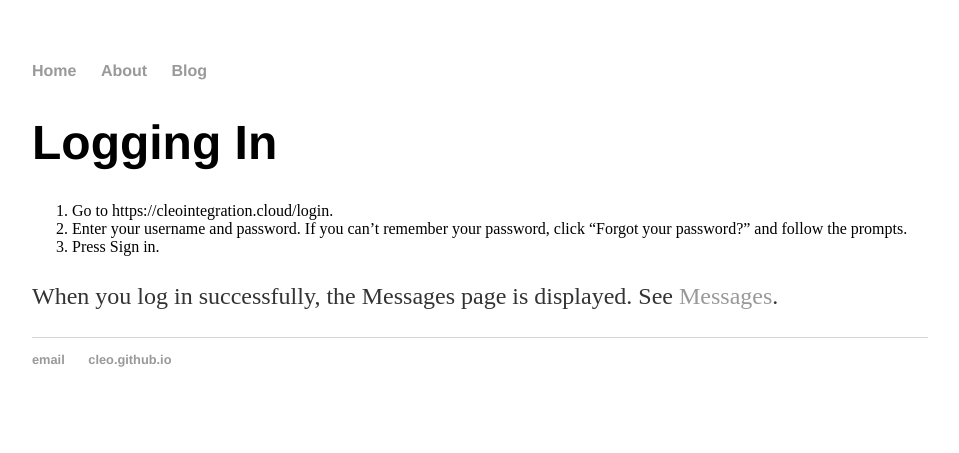
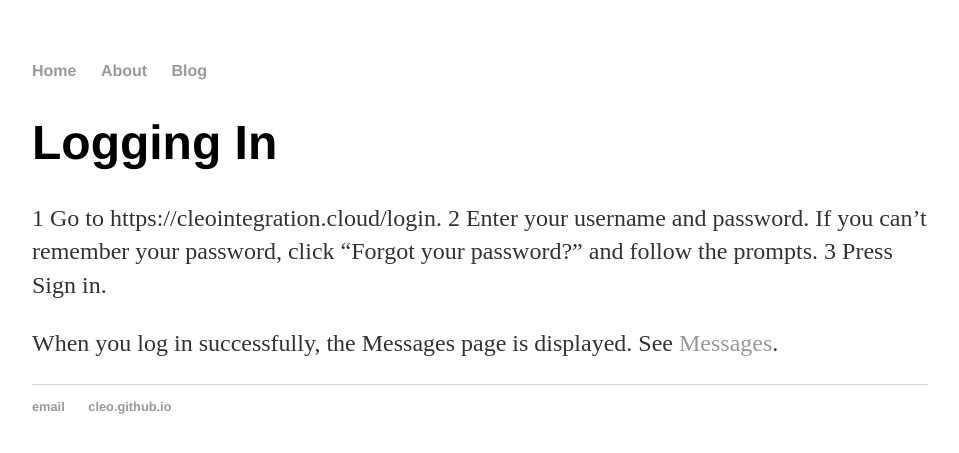
Before and after one commit to wkellett/cleo.github.io, a Jekyll site: the page built from EDITracker/LoggingIn.md, in a window 1280 px wide. Shown: the top 453 px of the page, without its empty margins (160-1119 px from the left). Built offline with Jekyll 4.4.1, drawn with Linux system fonts in a browser that asks for light colours.

Commit message:
Update LoggingIn.md

```diff
--- a/EDITracker/LoggingIn.md
+++ b/EDITracker/LoggingIn.md
@@ -4,8 +4,8 @@ title: Logging In
 ---
 # Logging In
 
-1. Go to https://cleointegration.cloud/login.
-2. Enter your username and password. If you can’t remember your password, click “Forgot your password?” and follow the prompts.
-3. Press Sign in.
+1 Go to https://cleointegration.cloud/login.
+2 Enter your username and password. If you can’t remember your password, click “Forgot your password?” and follow the prompts.
+3 Press Sign in.
 
 When you log in successfully, the Messages page is displayed. See [Messages](Messages.md).
```
